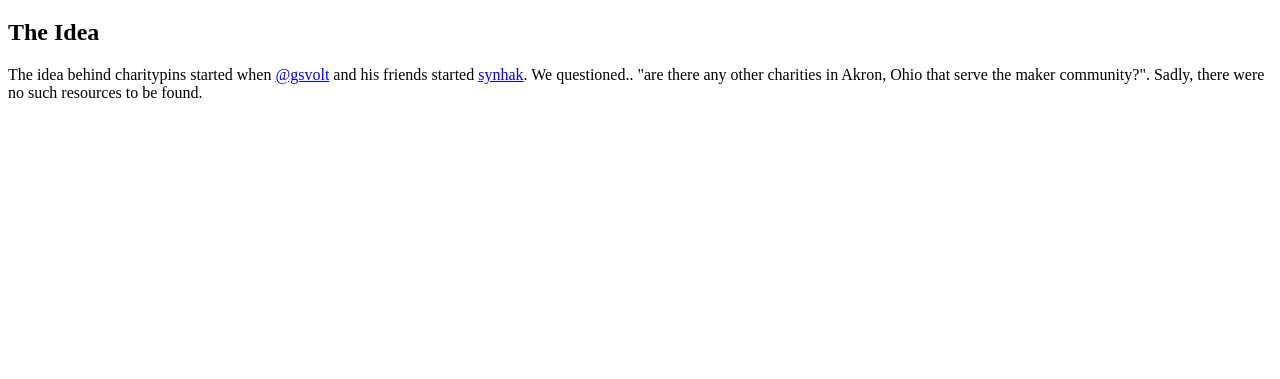
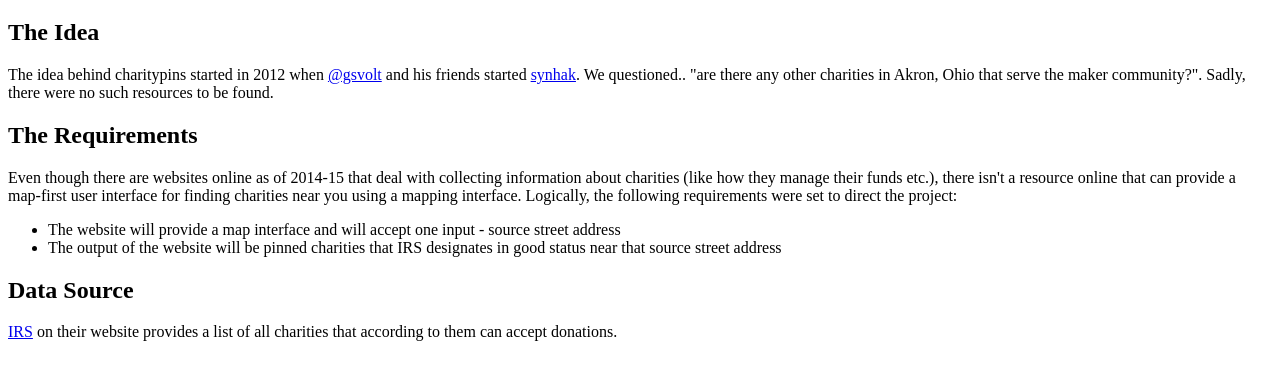
Before and after one commit to charitypins/charitypins.github.io, a plain HTML site: page index.html in a window 1280 px wide. Shown: the part 61-440 px from the top of the page. Drawn offline with Linux system fonts and the light colour scheme.

Commit message:
added a few more sections

```diff
--- a/index.html
+++ b/index.html
@@ -8,7 +8,22 @@
 <h1> charitypins</h1>
 <h2>The Idea</h2>
 <p>
-The idea behind charitypins started when <a href="http://www.twitter.com/gsvolt">@gsvolt</a> and his friends started <a href="http://www.synhak.org">synhak</a>. We questioned.. "are there any other charities in Akron, Ohio that serve the maker community?". Sadly, there were no such resources to be found.
+The idea behind charitypins started in 2012 when <a href="http://www.twitter.com/gsvolt">@gsvolt</a> and his friends started <a href="http://www.synhak.org">synhak</a>. We questioned.. "are there any other charities in Akron, Ohio that serve the maker community?". Sadly, there were no such resources to be found.
+</p>
+<h2>The Requirements</h2>
+<p>
+Even though there are websites online as of 2014-15 that deal with collecting information about charities (like how they manage their funds etc.), there isn't a resource online that can provide a map-first user interface for finding charities near you using a mapping interface.
+
+Logically, the following requirements were set to direct the project:
+<ul>
+<li>The website will provide a map interface and will accept one input - source street address</li>
+<li>The output of the website will be pinned charities that IRS designates in good status near that source street address</li>
+</ul>
+</p>
+
+<h2>Data Source</h2>
+<p>
+<a href="http://www.irs.gov">IRS</a> on their website provides a list of all charities that according to them can accept donations.
 </p>
 </body>
 </html>
```
